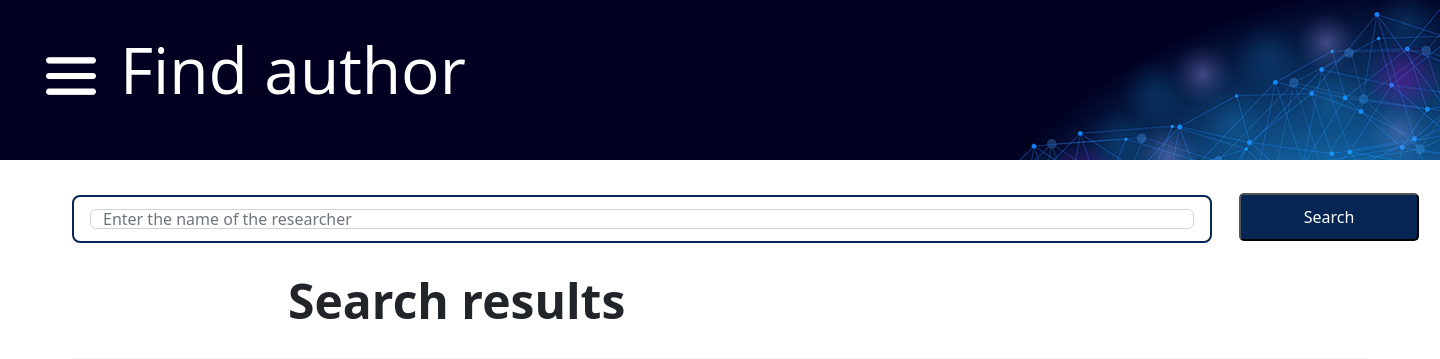
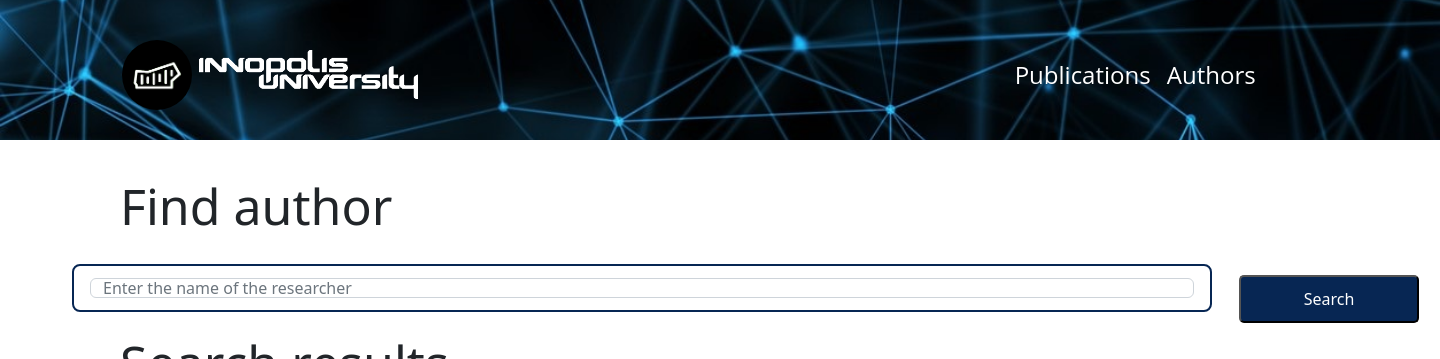
Before and after one commit to InnoSWP/B21-02_Bibliogram, a Flask app: page /search in a window 1440 px wide. Shown: the top 359 px of the page. Run offline with Flask 2, Linux system fonts and the light colour scheme; some libraries are stand-ins or nearby versions.

Commit message:
feat: Change top panel on 5 pages

```diff
--- a/app.py
+++ b/app.py
@@ -52,6 +52,8 @@ def features_section():
 
 @app.route('/search', methods=['POST', 'GET'])
 def search_author():
+    main_logo = url_for('static', filename='images/dark_logo.png')
+    main_title = url_for('static', filename='images/innopolis_title.png')
     authors = data.authors.rename(columns=lambda x: x[0].upper() + x[1:])
     add_data = data.authors_add.set_index("name")
 
@@ -60,21 +62,27 @@ def search_author():
         filt = authors["Name"].apply(lambda x: x.lower()).str.contains(author_name.lower())
         authors = authors.loc[filt]
 
-    return render_template('search_page.html', title='Search for authors', authors=authors, add_data=add_data)
+    return render_template('search_page.html', title='Search for authors', authors=authors, add_data=add_data,
+                           main_logo=main_logo, main_title=main_title)
 
 
 @app.route('/author_id=<int:id>')
 def author(id):
+    main_logo = url_for('static', filename='images/dark_logo.png')
+    main_title = url_for('static', filename='images/innopolis_title.png')
     author_data = data.authors.set_index("id")
     author_data = author_data.loc[id]
     author_add_data = data.authors_add.set_index("name")
     author_add_data = author_add_data.loc[author_data["name"]]
 
-    return render_template('author_page.html', author=author_data, id=id, add_data=author_add_data)
+    return render_template('author_page.html', author=author_data, id=id, add_data=author_add_data,
+                           main_logo=main_logo, main_title=main_title)
 
 
 @app.route('/publications', methods=['POST', 'GET'])
 def publications():
+    main_logo = url_for('static', filename='images/dark_logo.png')
+    main_title = url_for('static', filename='images/innopolis_title.png')
 
     # dataframe modification for further displaying
     if data.page_name != "general_publications":
@@ -103,21 +111,26 @@ def publications():
 
             papers = data.publications[data.filters].sort_values(by=data.sorting)
 
-    return render_template('publications_page.html', papers=papers)
+    return render_template('publications_page.html', papers=papers, main_logo=main_logo, main_title=main_title)
 
 
 @app.route('/co-author=<int:id>')
 def co_authors(id):
+    main_logo = url_for('static', filename='images/dark_logo.png')
+    main_title = url_for('static', filename='images/innopolis_title.png')
     author_data = data.authors.set_index("id")
     author_data = author_data.loc[id]
     author_add_data = data.authors_add.set_index("name")
     author_add_data = author_add_data.loc[author_data["name"]]
 
-    return render_template('co-author.html', author=author_data, id=id, add_data=author_add_data, papers=data.papers)
+    return render_template('co-author.html', author=author_data, id=id, add_data=author_add_data, papers=data.papers,
+                           main_logo=main_logo, main_title=main_title)
 
 
 @app.route('/author_publications=<int:id>', methods=['POST', 'GET'])
 def author_publications(id):
+    main_logo = url_for('static', filename='images/dark_logo.png')
+    main_title = url_for('static', filename='images/innopolis_title.png')
     author_data = data.authors.set_index("id")
     author_data = author_data.loc[id]
 
@@ -153,7 +166,8 @@ def author_publications(id):
             papers = data.publications[data.filters].sort_values(by=data.sorting)
             papers["Authors Names"] = papers["Authors Names"].apply(lambda x: x + ", Maksim Rassabin")
 
-    return render_template('author_publications.html', author=author_data, id=id, papers=papers)
+    return render_template('author_publications.html', author=author_data, id=id, papers=papers,
+                           main_logo=main_logo, main_title=main_title)
 
 
 @app.route('/test_public')
--- a/static/css/search_page.css
+++ b/static/css/search_page.css
@@ -5,12 +5,10 @@ body {
 
 .panel-delimeter {
   font-family: "Open Sans", arial, sans-serif;
-  height: 160px;
-  background-image: url("../images/panel2.png");
+  height: 140px;
+  background-image: url("../images/background_main_page_panel.jpg");
   background-size: 100%;
   background-position: center;
-  padding: 0;
-  margin: 0;
 }
 
 .panel-delimeter.sidebar-opened {
@@ -158,7 +156,7 @@ a {
 .title-results {
   margin-top: 1.5%;
   font-size: 48px;
-  margin-left: 20%;
+  margin-left: 120px;
 }
 
 .button-sort {
@@ -220,3 +218,89 @@ label {
   text-decoration: none;
   font-size: 24px;
 }
+
+
+.main_logo_title img{
+  max-width: 20%;
+  max-height: auto;
+  margin-left: 0px;
+}
+
+.round{
+  border-radius: 50%;
+  max-width: 70px;
+  max-height: auto;
+}
+
+.logo{
+  width: 25%;
+  height: auto;
+  margin-left: 0px;
+  margin-bottom: 5px;
+}
+
+.logomargin{
+  margin-left: 70px;
+  margin-top: 10px;
+  text-align: left;
+}
+
+#nav {
+  text-align:center;
+  width: 90%;
+}
+
+#nav li{
+  display: inline-block;
+  margin-left: -20px;
+}
+
+#nav a{
+  display: block;
+  text-decoration: none;
+  color: #fff;
+  font-size: 24px;
+  font-family: 'Open Sans';
+  font-style: normal;
+  padding: 30px 16px;
+}
+
+.light-up:hover{
+  background: #404040;
+  color: #ccf;
+}
+
+.main-text-page{
+  margin-top: 84px;
+  font-size: 320px;
+}
+
+.main-text-page h1{
+  font-size: 72px;
+  font-family: 'Open Sans';
+  font-style: normal;
+  color: #fff;
+  margin-left: 120px;
+  line-height: 1.5;
+}
+
+.arrow{
+  height: 70px;
+  width: auto;
+}
+
+#object-position-1{
+  margin-top:200px;
+}
+
+.button-sort{
+  display: inline-block;
+  background-color: #072653;
+  min-width: 30%;
+  max-width: 30%;
+  height: 50px;
+  margin-left: 1.5%;
+  margin-right: 1.5%;
+  margin-bottom: 1.5%;
+  font-size: 27px;
+}
--- a/templates/search_page.html
+++ b/templates/search_page.html
@@ -12,36 +12,29 @@
 </head>
 <body>
 <div class="panel-delimeter">
-    <button class="openbtn"
-            onclick="toggleSidebar()" style="margin-top: 50px;">
-        <img src="{{ url_for('static', filename='images/menu.png') }}" alt="Icon not found"
-             style="filter: invert(100%); width:50px; height:50px;">
-    </button>
-    <h2 style="margin-top: -100px;">
-        Find author
-    </h2>
+    <ul id="nav">
+        <li><a class="active" href="/">
+            <div class="logomargin">
+                <img src="{{ main_logo }}" alt="Logo not found" class="round logo">
+                <img src="{{ main_title }}" alt="Title not found" class="logo">
+            </div>
+        </a>
+        </li>
+        <li>
+            <a href="/publications" class="light-up">Publications</a>
+        </li>
+        <li>
+            <a href="/search" class="light-up">Authors</a>
+        </li>
+        <li>
+            <a href="/aboutIU" class="light-up">About IU</a>
+        </li>
+    </ul>
+
 </div>
-
-<div id="my-sidebar" class="sidebar collapsed"
-     style="font-family:'Open Sans', arial, sans-serif; text-decoration: none;">
-    <!--    <div class="closebtn"-->
-    <!--         onclick="document.getElementsByClassName('sidebar')[0].classList.toggle('collapsed')">×</div>-->
-    <div style="font-family:'Open Sans', arial, sans-serif; text-decoration: none;">
-        <a href="/" class="light-up">
-            <font color="white">Main menu</font>
-        </a>
-    </div>
-    <div>
-        <a href="/search" class="light-up">
-            <font color="white">Authors</font>
-        </a>
-    </div>
-    <div>
-        <a href="/publications" class="light-up">
-            <font color="white">Publications</font>
-        </a>
-    </div>
-</div>
+<h1 style="margin-top: 2.5%; font-size: 50px; margin-left: 120px; margin-bottom: -0.5%; ">
+    Find author
+</h1>
 
 <form method="post">
     <div class="container-md">
@@ -49,7 +42,7 @@
             <input class="form-control" type="text"
                    placeholder="Enter the name of the researcher" aria-label="Search"
                    name="author" id="author">
-            <button type="submit" class="find-button" style="color:#fff; margin-top: 3%;">
+            <button type="submit" class="find-button" style="color:#fff; margin-top: 8.7%;">
                 Search
             </button>
         </div>
@@ -57,7 +50,7 @@
 </form>
 
 <div class="title-results">
-    <strong>Search results</strong>
+    <h1 style="font-size: 50px;">Search results</h1>
 </div>
 
 <div class="container author-catalogue">
```
Also changed, not shown: static/css/co-author.css (+87 -2 lines), templates/author_page.html (+23 -27 lines), templates/author_publications.html (+22 -26 lines), templates/co-author.html (+21 -27 lines), templates/publications_page.html (+22 -25 lines), static/images/background_main_page_panel.jpg (added).
